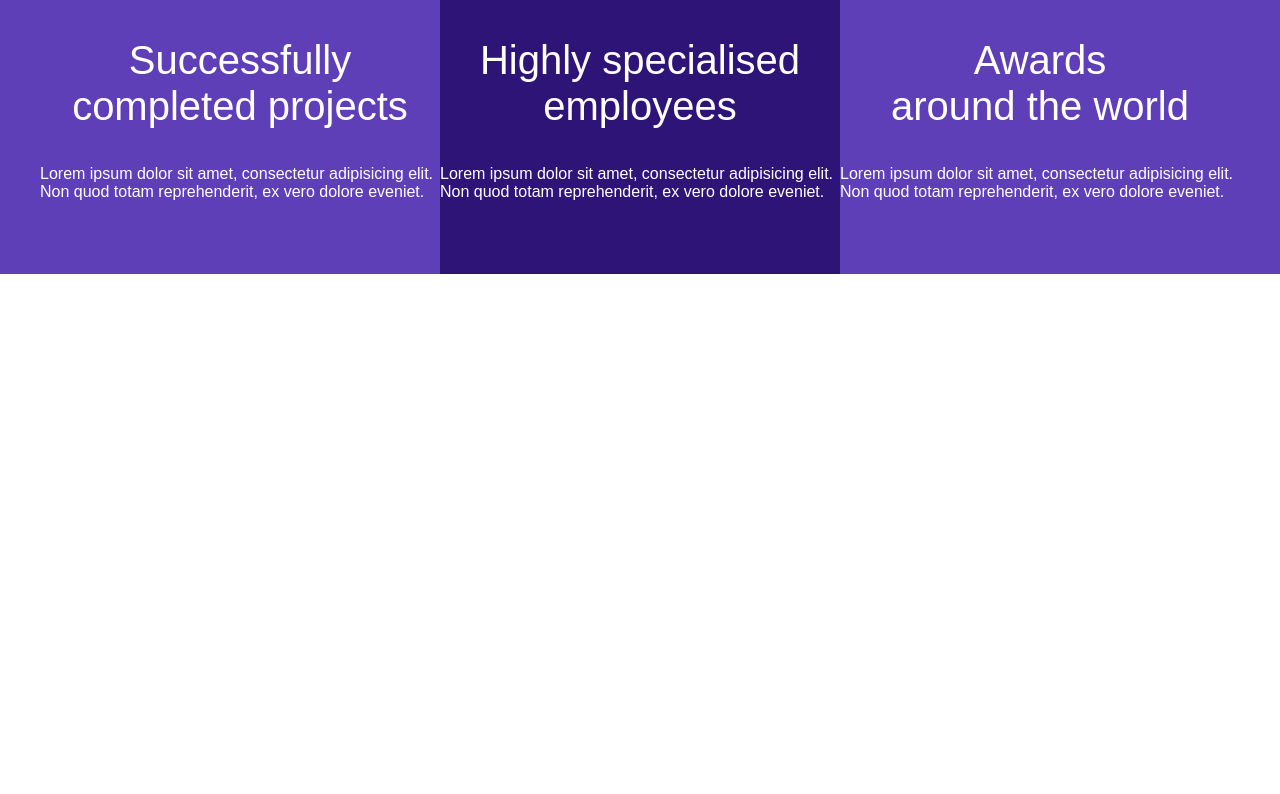
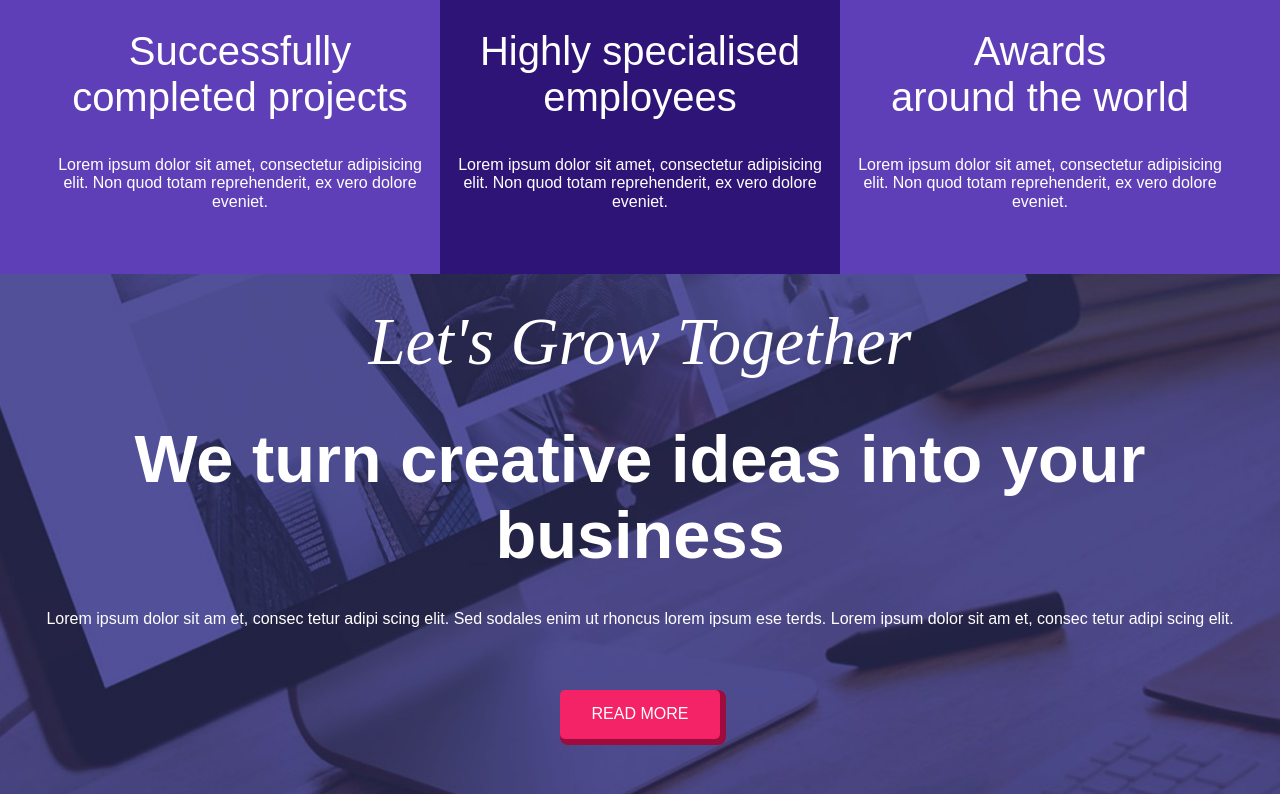
Before and after one commit to alexpryp/BlueRexSite, a website: page index.html in a window 1280 px wide. Shown: the part 1839-2633 px from the top of the page. Before the commit the page ends 2113 px from the top, so only its background shows below. Drawn offline with Linux system fonts and the light colour scheme.

Commit message:
Story sections have been added

```diff
--- a/index.html
+++ b/index.html
@@ -82,6 +82,14 @@
 			</div>
 		</div>
 	</section>
+	<section class="story">
+		<div class="story-container">
+			<h2>Let's Grow Together</h2>
+			<h3>We turn creative ideas into your business</h3>
+			<p>Lorem ipsum dolor sit am et, consec tetur adipi scing elit. Sed sodales enim ut rhoncus lorem ipsum ese terds. Lorem ipsum dolor sit am et, consec tetur adipi scing elit. </p>
+			<p><a href="#" class="button-square button-square-oval-pink">read more</a></p>
+		</div>
+	</section>
 
 	<link rel="stylesheet" href="libs/css/normalize.css">
 	<link rel="stylesheet" href ="dist/css/style.css">
--- a/src/sass/_ourAchievement.scss
+++ b/src/sass/_ourAchievement.scss
@@ -14,18 +14,17 @@
 			flex-direction: column;
 			justify-content: center;
 			flex-grow: 1;
+			padding: 10px;
+			text-align: center;
 			.image {
-				text-align: center;
 			}
 			.val {
 				font-size: 4.17rem;
 				font-weight: bold;
-				text-align: center;
 				margin: 20px 0;
 			}
 			.achiev-name {
 				font-size: 2.5rem;
-				text-align: center;
 				margin: 20px 0;
 			}
 		}
--- /dev/null
+++ b/src/sass/_story.scss
@@ -0,0 +1,28 @@
+.story {
+	display: flex;
+	justify-content: center;
+	background-image: url(../../images/story/bgStorySection.jpg);
+	min-height: 520px;
+	background-repeat: no-repeat;
+	background-size: cover;
+	background-position: center;
+
+	&-container {
+		display: flex;
+		flex-direction: column;
+		justify-content: center;
+		max-width: $contentContainerMaxWidth;
+		h2, h3, p {
+			text-align: center;
+		}
+		h2, h3 {
+			font-size: 4.17rem;
+			margin: 20px 0;
+		}
+		h2 {
+			font-family: serif;
+			font-style: italic;
+			font-weight: normal;
+		}
+	}
+}
--- a/src/sass/style.scss
+++ b/src/sass/style.scss
@@ -2,3 +2,4 @@
 @import "_header.scss";
 @import "_aboutCompany.scss";
 @import "_ourAchievement.scss";
+@import "_story.scss";
```
Also changed, not shown: dist/css/style.css, images/story/bgStorySection.jpg (added).
